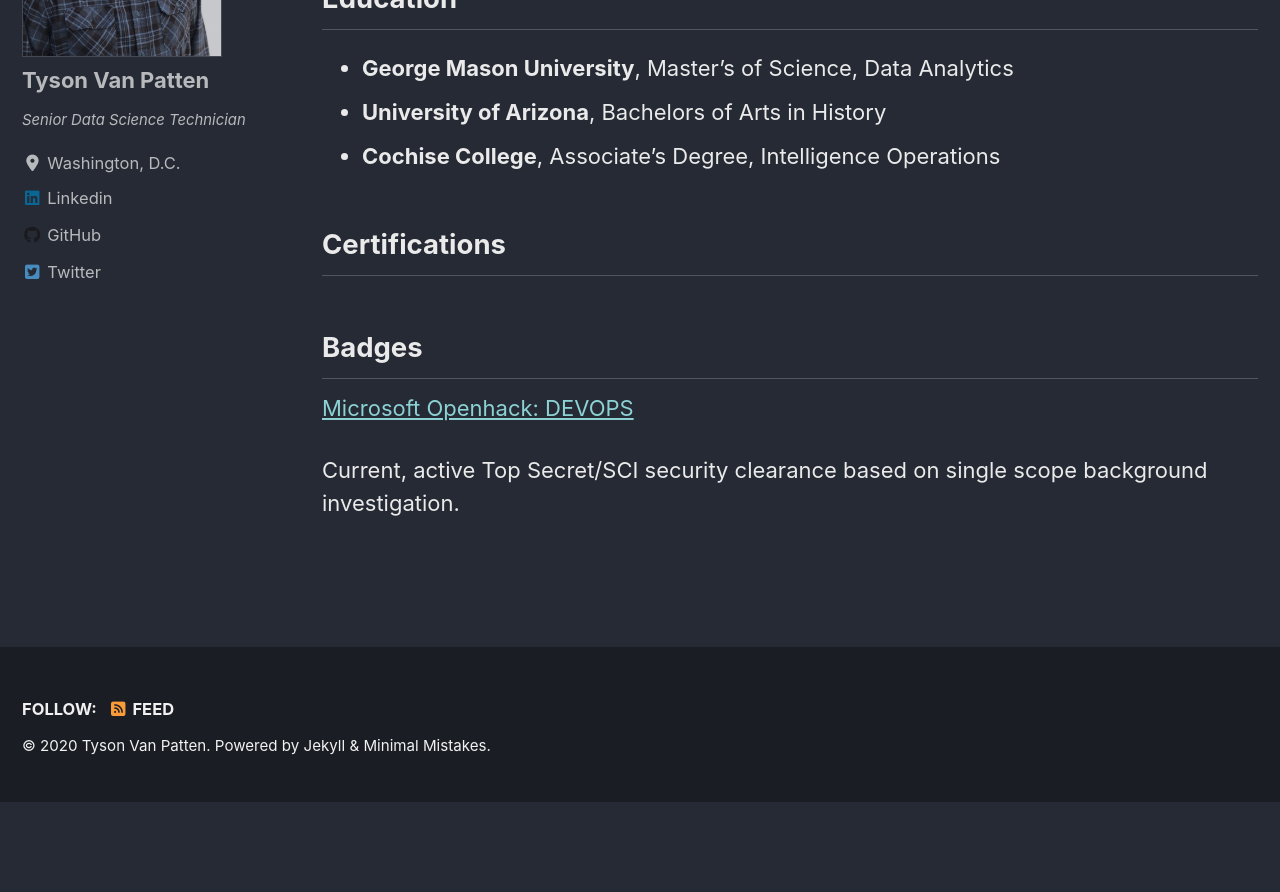
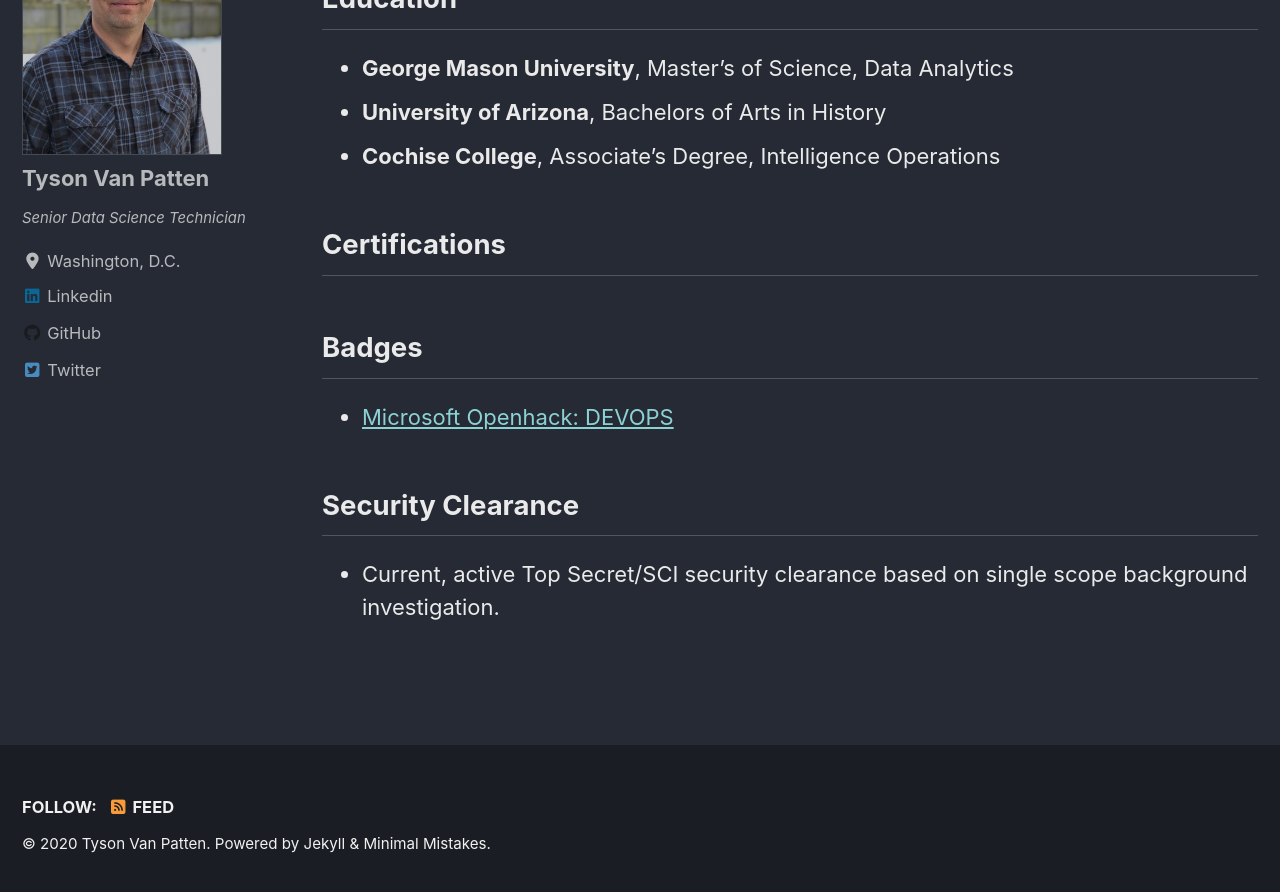
Before and after one commit to tvanpat/tvanpat, a Jekyll site: the page built from _pages/about.md, in a window 1280 px wide and 900 px high, scrolled down 1577 px. Shown: the top 892 px of the window. Built offline with Jekyll 4.4.1, drawn with Linux system fonts in a browser that asks for light colours; cached includes are drawn as plain includes; nearby versions of some CDN libraries; before the commit the page ends 2379 px from its top, so only the background shows below that.

Commit message:
Update about.md

```diff
--- a/_pages/about.md
+++ b/_pages/about.md
@@ -48,6 +48,7 @@
 ## Certifications
 
 ## Badges
-[Microsoft Openhack: DEVOPS](https://www.youracclaim.com/badges/6c2dfac8-7714-4d77-9885-b5e10d83fece)
+- [Microsoft Openhack: DEVOPS](https://www.youracclaim.com/badges/6c2dfac8-7714-4d77-9885-b5e10d83fece)
 
-Current, active Top Secret/SCI security clearance based on single scope background investigation.
+## Security Clearance
+- Current, active Top Secret/SCI security clearance based on single scope background investigation.
```
